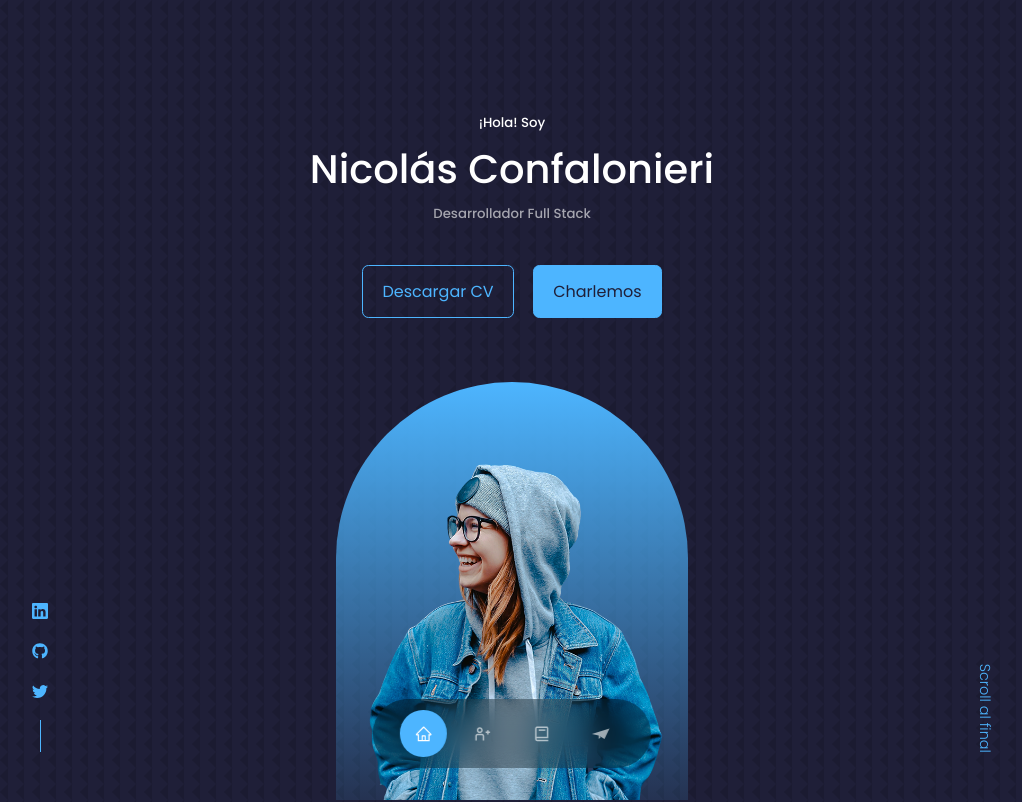
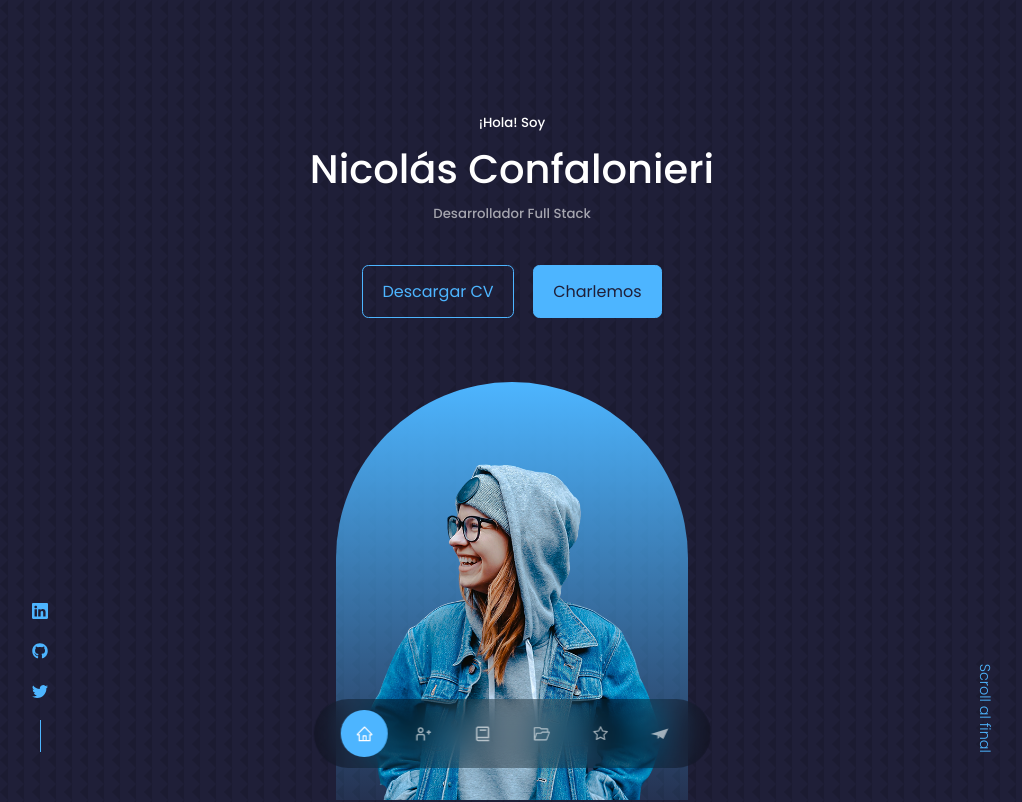
Before and after one commit to NicoC0/portfolio-react, a React (Create React App) app: page / in a window 1280 px wide. Shown: the top 802 px of the page, without its empty margins (128-1150 px from the left). Built offline with nearby package versions, Linux system fonts and the light colour scheme.

Commit message:
new elements in nav

```diff
--- a/src/components/Nav/Nav.jsx
+++ b/src/components/Nav/Nav.jsx
@@ -1,9 +1,11 @@
 import React, { useState } from 'react'
 import './nav.css'
-import { AiOutlineHome } from 'react-icons/ai'
+import { AiOutlineHome, AiOutlineStar } from 'react-icons/ai'
 import { CgUserAdd } from 'react-icons/cg'
 import { BiBook } from 'react-icons/bi'
 import { SiMinutemailer } from 'react-icons/si'
+import { VscFolderOpened } from 'react-icons/vsc'
+
 
 const Nav = () => {
   const [activeNav, setActiveNav] = useState('#')
@@ -12,11 +14,11 @@ const Nav = () => {
       <a href="#" onClick={() => setActiveNav('#')} className={activeNav === '#' ? 'active' : ''}><AiOutlineHome /></a>
       <a href="#about" onClick={() => setActiveNav('#about')} className = { activeNav === '#about' ? 'active' : ''}><CgUserAdd /></a>
       <a href="#experiencie" onClick={() => setActiveNav('#experiencie')} className = { activeNav === '#experiencie' ? 'active' : '' } ><BiBook /></a>
+      <a href="#portfolio" onClick={() => setActiveNav('#portfolio')} className = { activeNav === '#portfolio' ? 'active' : '' } ><VscFolderOpened /></a>
+      <a href="#testimonials" onClick={() => setActiveNav('#testimonials')} className = { activeNav === '#testimonials' ? 'active' : '' } ><AiOutlineStar /></a>
       <a href="#contact" onClick = {() => setActiveNav('#contact')} className = { activeNav === '#contact' ? 'active' : ''}><SiMinutemailer /></a>
     </nav>
   )
 }
 
-
-
 export default Nav
```
